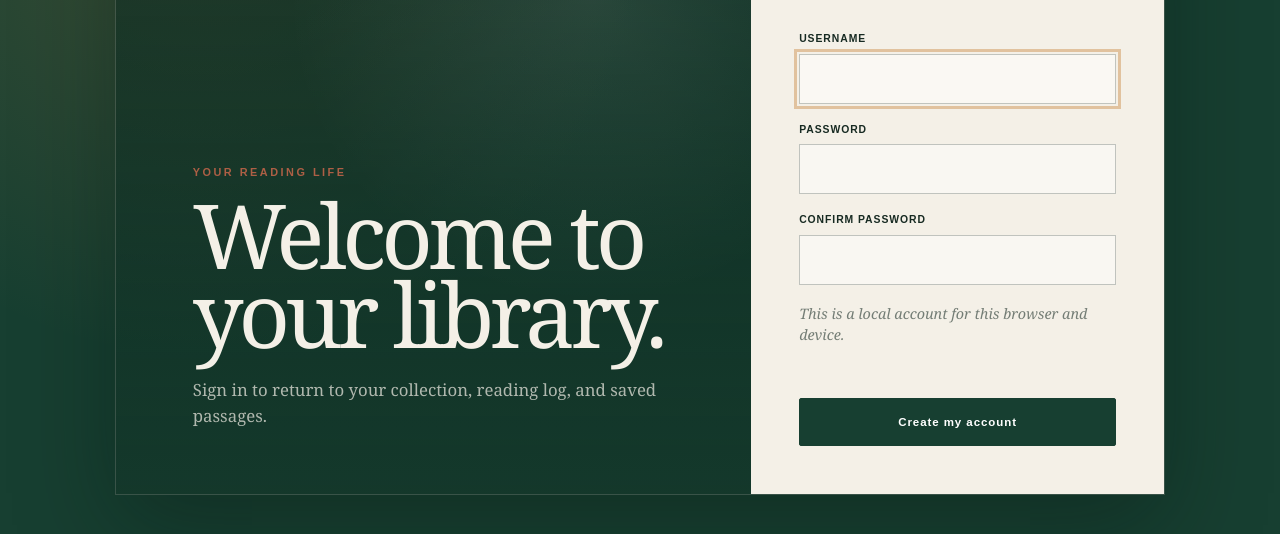
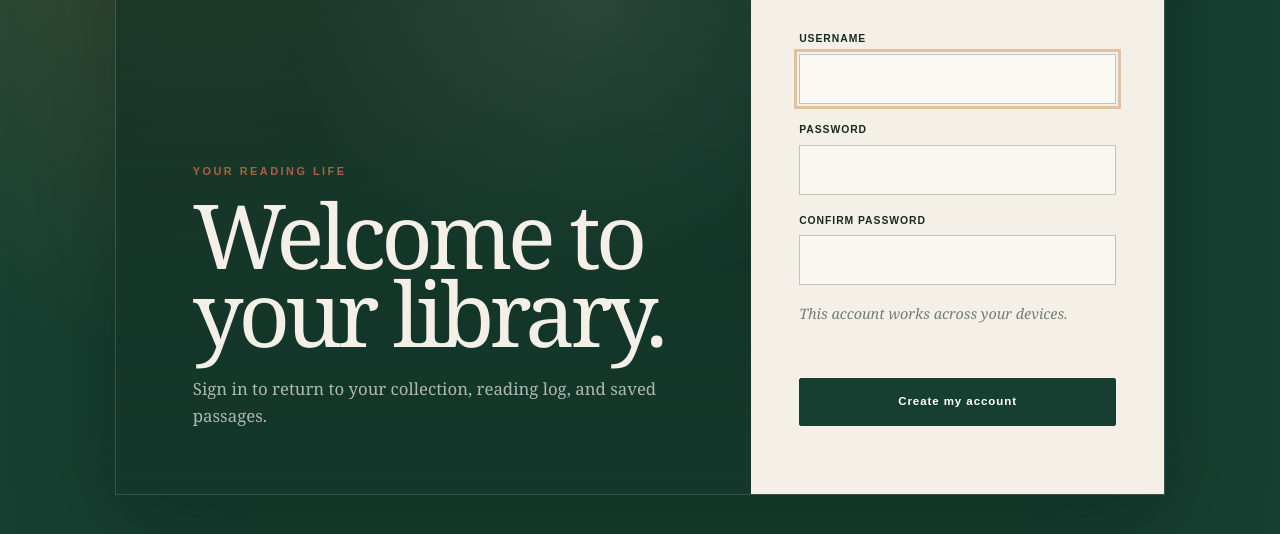
Before and after one commit to Dean0fDean/my-library-catalogue, a website: page index.html in a window 1280 px wide. Shown: the part 216-750 px from the top of the page. Drawn offline with Linux system fonts and the light colour scheme.

Commit message:
Update index.html

```diff
--- a/index.html
+++ b/index.html
@@ -113,7 +113,7 @@
               />
             </label>
             <p class="auth-note">
-              This is a local account for this browser and device.
+              This account works across your devices.
             </p>
             <p class="form-error" id="signup-error" role="alert"></p>
             <button class="primary-button submit-button" type="submit">
```
